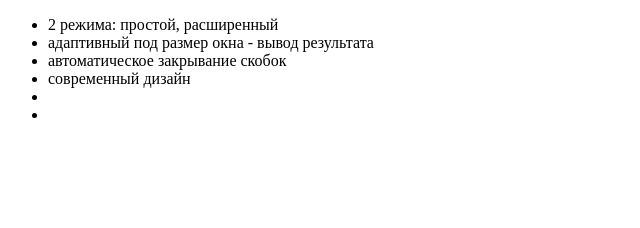
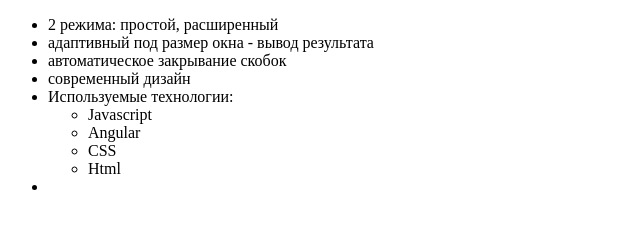
Before and after one commit to jagerflash/angular_calc, a plain HTML site: page about/index.html in a window 1280 px wide. Shown: the whole page, without its empty margins (0-640 px from the left). Drawn offline with Linux system fonts and the light colour scheme.

Commit message:
добавил немного описания

```diff
--- a/about/index.html
+++ b/about/index.html
@@ -10,7 +10,14 @@
         <li>адаптивный под размер окна - вывод результата</li>
         <li>автоматическое закрывание скобок</li>
         <li>современный дизайн</li>
-        <li></li>
+        <li>Используемые технологии:
+            <ul>
+                <li>Javascript</li>
+                <li>Angular</li>
+                <li>CSS</li>
+                <li>Html</li>
+            </ul>
+        </li>
         <li></li>
     </ul>
 </body>
```
